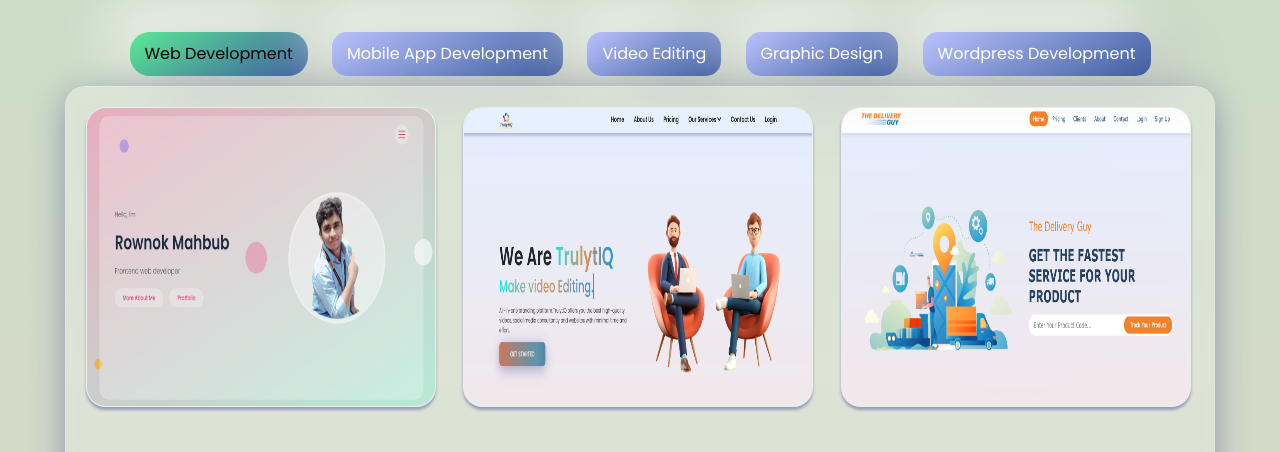
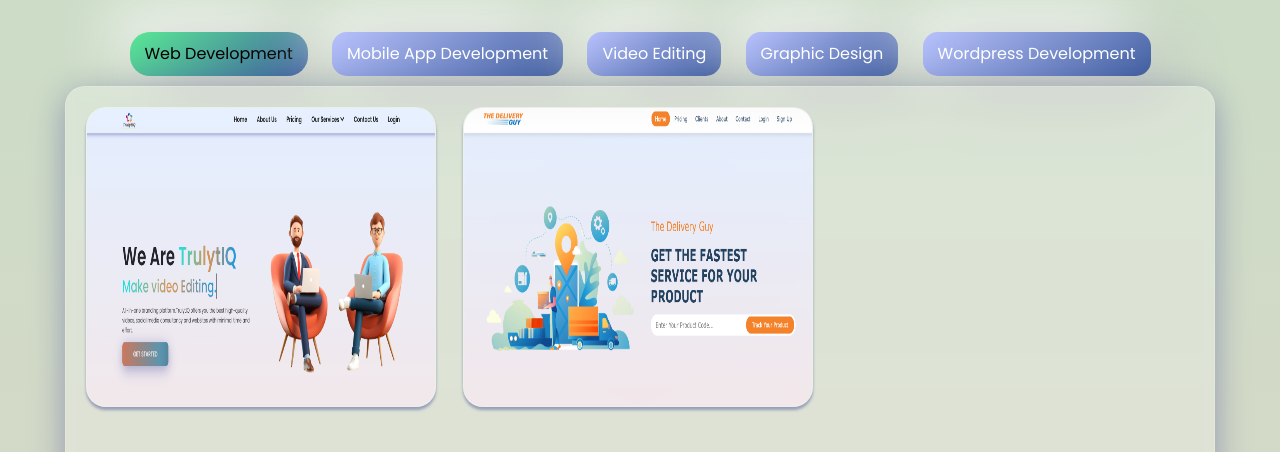
Before and after one commit to Tamhat/RomaxDev, a plain HTML site: page index.html in a window 1280 px wide. Shown: the part 2366-2818 px from the top of the page. Drawn offline with nearby package versions, Linux system fonts and the light colour scheme; grey boxes are pictures that could not be loaded.

Commit message:
Update index.html

```diff
--- a/index.html
+++ b/index.html
@@ -241,10 +241,7 @@
                   <div class="panels">
                         <div class="panel" id="one-panel">
                               <div class="row">
-                                    <div class="col-4">
-                                          <img src="img/wb-1.png" alt="">
 
-                                    </div>
                                     <div class="col-4">
                                           <img src="img/wb-2.png" alt="">
                                     </div>
```
